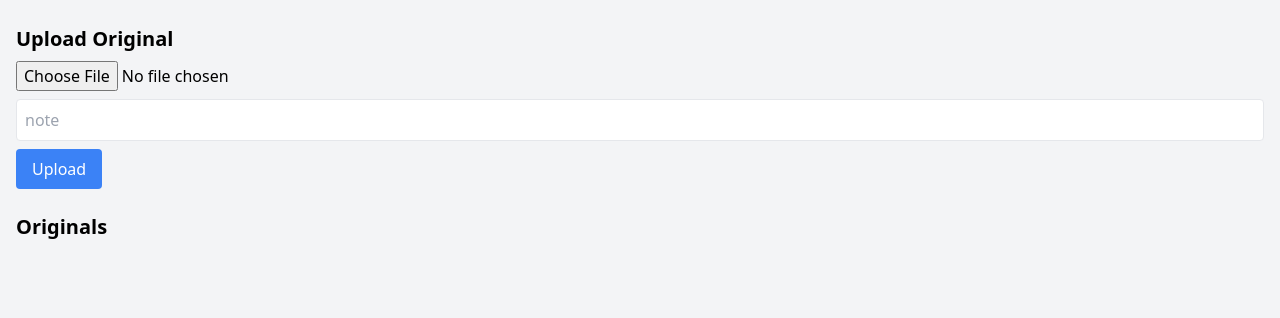
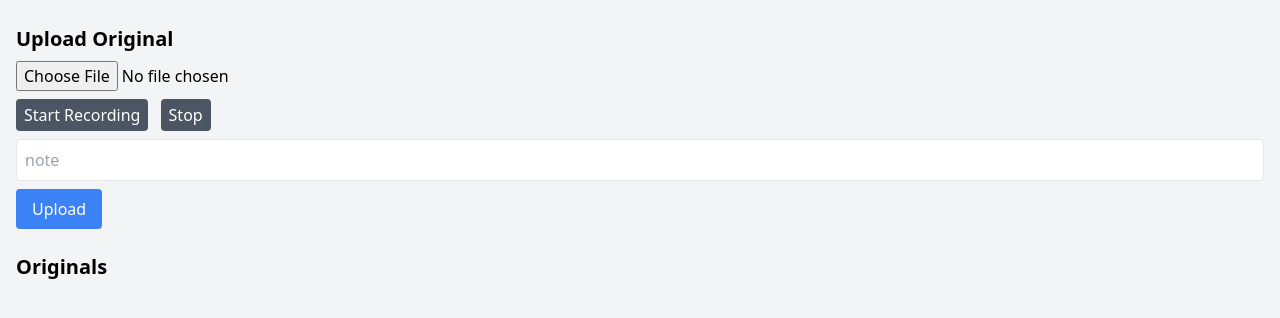
Before and after one commit to KjirvB/familySound, a FastAPI app: template templates/dashboard.html in a window 1280 px wide. Shown: the part 159-477 px from the top of the page. Run offline with FastAPI, Linux system fonts and the light colour scheme; the template is opened without the code that fills it, so the values that code supplies are empty.

Commit message:
Enable audio recording on dashboard

```diff
--- a/templates/dashboard.html
+++ b/templates/dashboard.html
@@ -5,7 +5,11 @@
 
 <h3 class="text-xl font-semibold mb-2">Upload Original</h3>
 <form action="/originals" method="post" enctype="multipart/form-data" class="space-y-2 mb-6">
-    <input id="audioInput" type="file" name="file" accept="audio/*" capture required class="block">
+    <input id="audioInput" type="file" name="file" accept="audio/*" capture required class="block mb-2">
+    <div class="space-x-2 mb-2">
+        <button id="startRecord" type="button" class="bg-gray-600 text-white px-2 py-1 rounded">Start Recording</button>
+        <button id="stopRecord" type="button" disabled class="bg-gray-600 text-white px-2 py-1 rounded">Stop</button>
+    </div>
     <input type="text" name="note" placeholder="note" class="border rounded p-2 w-full">
     <button type="submit" class="bg-blue-500 text-white px-4 py-2 rounded">Upload</button>
 </form>
@@ -13,7 +17,12 @@
 <script>
     const input = document.getElementById('audioInput');
     const preview = document.getElementById('audioPreview');
-    input.addEventListener('change', () => {
+    const startBtn = document.getElementById('startRecord');
+    const stopBtn = document.getElementById('stopRecord');
+    let recorder;
+    let chunks = [];
+
+    function updatePreview() {
         const file = input.files[0];
         if (file) {
             preview.src = URL.createObjectURL(file);
@@ -21,6 +30,38 @@
         } else {
             preview.src = '';
             preview.classList.add('hidden');
+        }
+    }
+
+    input.addEventListener('change', updatePreview);
+
+    startBtn.addEventListener('click', async () => {
+        try {
+            const stream = await navigator.mediaDevices.getUserMedia({ audio: true });
+            recorder = new MediaRecorder(stream);
+            chunks = [];
+            recorder.ondataavailable = e => chunks.push(e.data);
+            recorder.onstop = () => {
+                const blob = new Blob(chunks, { type: 'audio/webm' });
+                const file = new File([blob], 'recording.webm', { type: blob.type });
+                const dt = new DataTransfer();
+                dt.items.add(file);
+                input.files = dt.files;
+                updatePreview();
+            };
+            recorder.start();
+            startBtn.disabled = true;
+            stopBtn.disabled = false;
+        } catch (err) {
+            alert('Recording failed: ' + err);
+        }
+    });
+
+    stopBtn.addEventListener('click', () => {
+        if (recorder && recorder.state !== 'inactive') {
+            recorder.stop();
+            startBtn.disabled = false;
+            stopBtn.disabled = true;
         }
     });
 </script>
```
